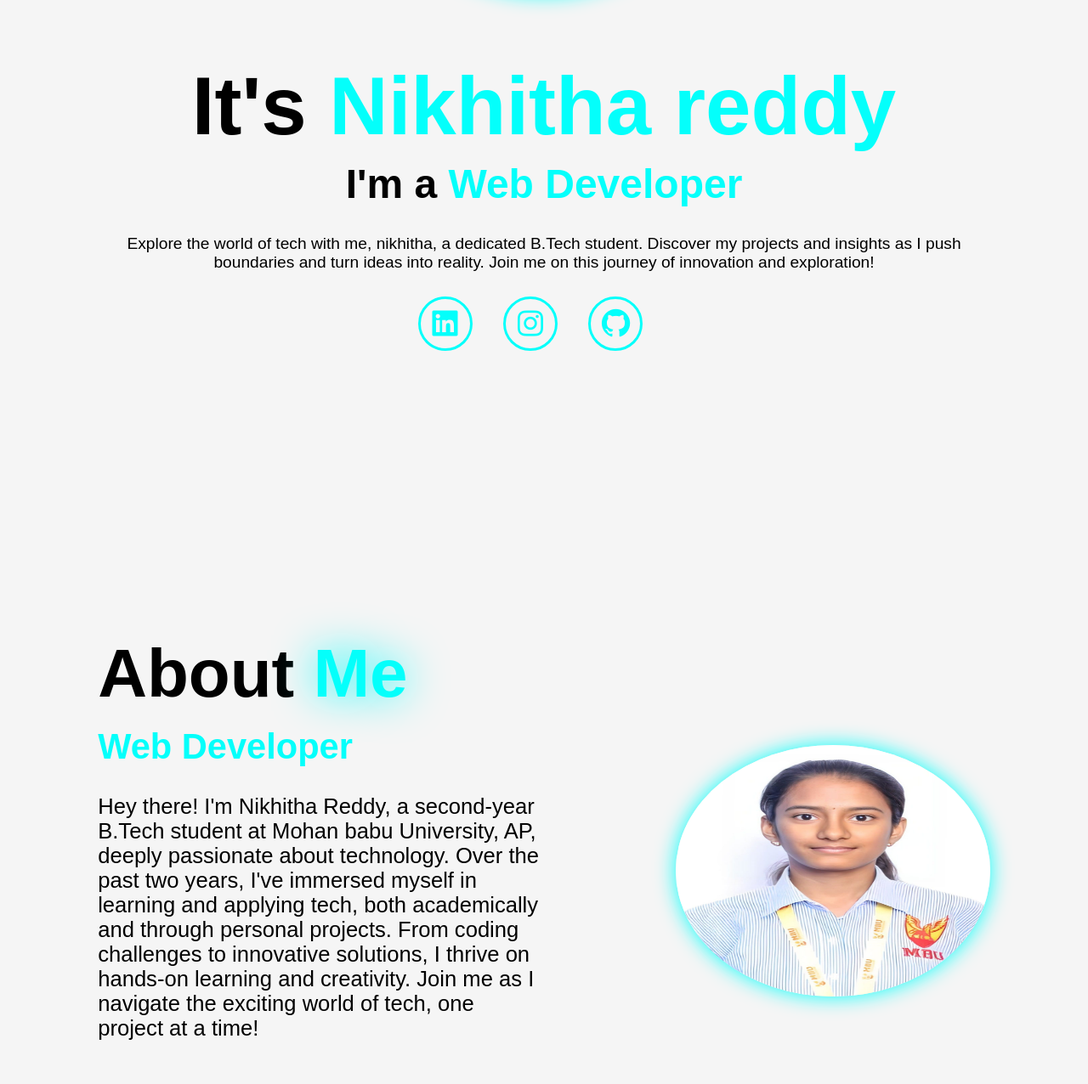
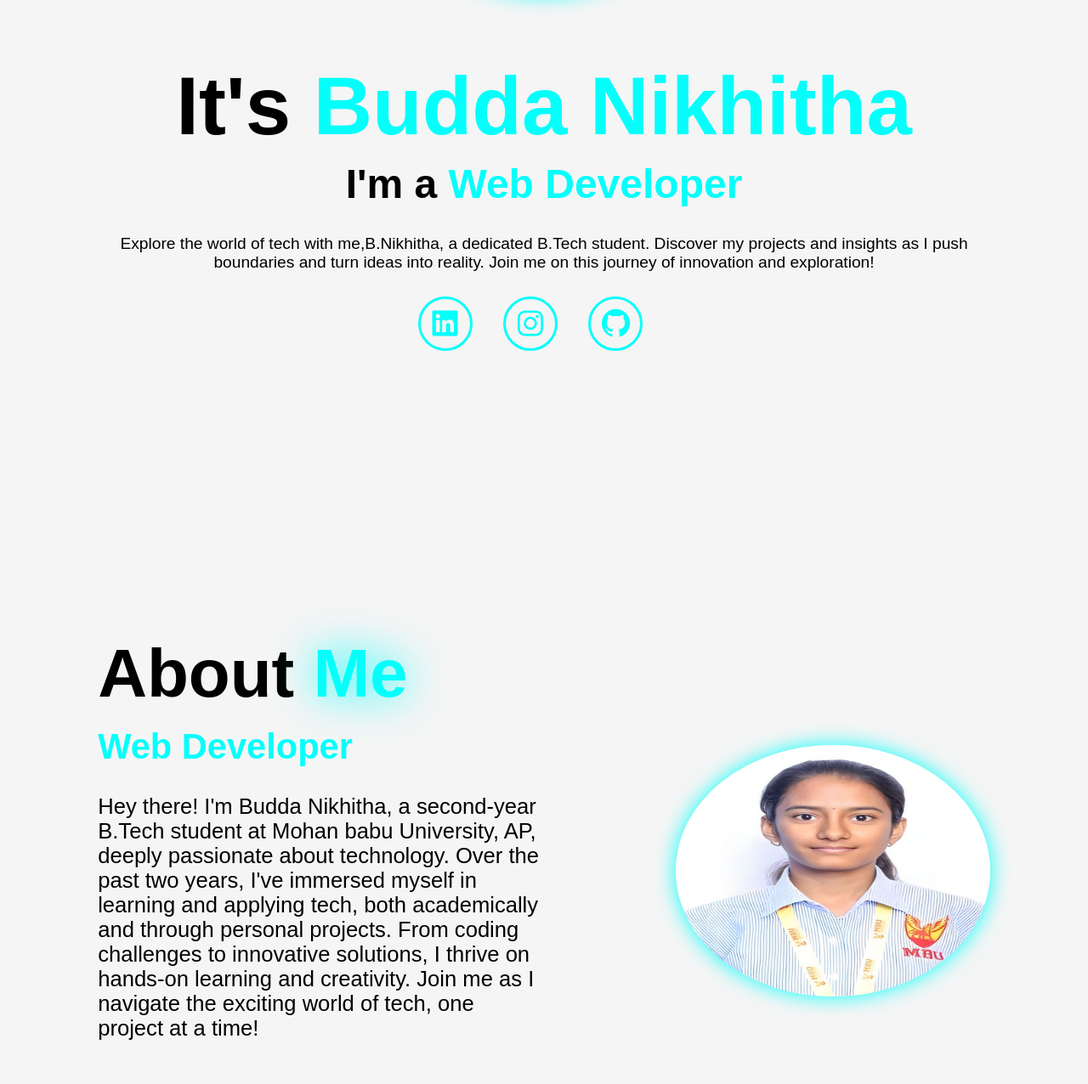
Before and after one commit to nikhitha114/student-portpholio, a plain HTML site: page index.html in a window 1280 px wide. Shown: the part 463-1739 px from the top of the page at 85% size. Drawn offline with nearby package versions, Linux system fonts and the light colour scheme.

Commit message:
Update index.html

```diff
--- a/index.html
+++ b/index.html
@@ -25,12 +25,12 @@
       </div>
 
       <div class="home-content">
-        <h1>It's <span>Nikhitha reddy</span></h1>
+        <h1>It's <span>Budda Nikhitha</span></h1>
         <h3 class="animated-text">
             I'm a <span></span>
         </h3>
         <p>
-            Explore the world of tech with me, nikhitha, a dedicated B.Tech student. Discover my projects and insights as I push boundaries and turn ideas into reality. Join me on this journey of innovation and exploration!
+            Explore the world of tech with me,B.Nikhitha, a dedicated B.Tech student. Discover my projects and insights as I push boundaries and turn ideas into reality. Join me on this journey of innovation and exploration!
         </p>
 
         <div class="social-media">
@@ -47,7 +47,7 @@
                 <span></span>
             </h3>
             <p>
-                Hey there! I'm Nikhitha Reddy, a second-year B.Tech student at Mohan babu University, AP, deeply passionate about technology. Over the past two years, I've immersed myself in learning and applying tech, both academically and through personal projects. From coding challenges to innovative solutions, I thrive on hands-on learning and creativity. Join me as I navigate the exciting world of tech, one project at a time!
+                Hey there! I'm Budda Nikhitha, a second-year B.Tech student at Mohan babu University, AP, deeply passionate about technology. Over the past two years, I've immersed myself in learning and applying tech, both academically and through personal projects. From coding challenges to innovative solutions, I thrive on hands-on learning and creativity. Join me as I navigate the exciting world of tech, one project at a time!
             </p>
         </div>
         <div>
@@ -137,9 +137,9 @@
     <footer class="contact" id="contact">
         <h1>Contact <span>Me</span></h1>
          <div class="social">
-            <a href="https://www.linkedin.com/in/sreeja-potham-36b021259/" ><i class='bx bxl-linkedin-square' ></i></a>
+            <a href="https://www.linkedin.com/in/budda-nikhitha-74bab7288" ><i class='bx bxl-linkedin-square' ></i></a>
             <a href="https://www.instagram.com/"><i class='bx bxl-instagram' target="_blank"></i></a>
-            <a href="https://github.com/sreejapotham123/personal-portpholio.git" target="_blank"><i class='bx bxl-github' ></i></a>
+            <a href="https://github.com/nikhitha114/student-portpholio" target="_blank"><i class='bx bxl-github' ></i></a>
          </div>
          <ul>
             <li>
```
